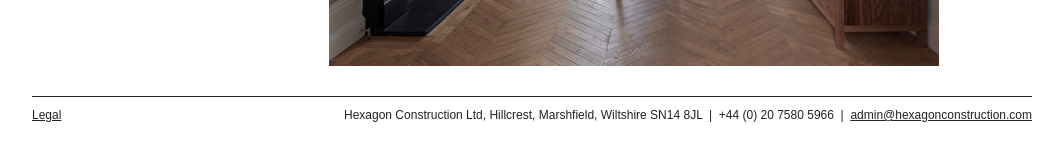
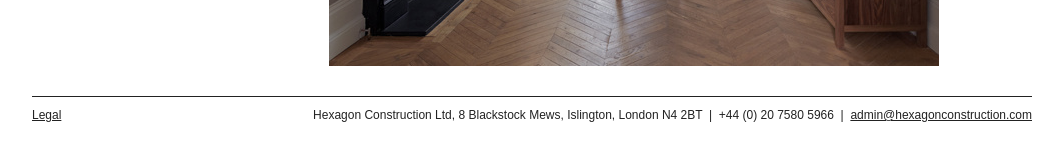
Before and after one commit to joeegan/hexagon-siteleaf, a Jekyll site: the page built from about.markdown, in a window 1280 px wide. Shown: the part 642-803 px from the top of the page, without its empty margins (108-1171 px from the left). Built offline with Jekyll 4.4.1, drawn with Linux system fonts in a browser that asks for light colours; some web fonts are replaced.

Commit message:
Updated Config

```diff
--- a/_config.yml
+++ b/_config.yml
@@ -55,6 +55,7 @@ defaults:
     Link: ''
     Date: ''
 encoding: UTF-8
-FooterAddress: Hexagon Construction Ltd, Hillcrest, Marshfield, Wiltshire SN14 8JL
+FooterAddress: 'Hexagon Construction Ltd, 8 Blackstock Mews, Islington, London N4
+  2BT '
 FooterEmail: <a href="mailto:admin@hexagonconstruction.com">admin@hexagonconstruction.com</a>
 FooterPhoneNumber: "+44 (0) 20 7580 5966"
```
